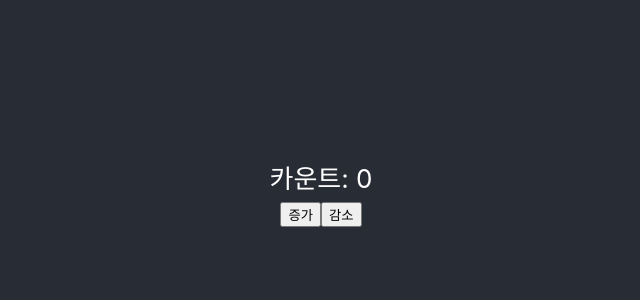
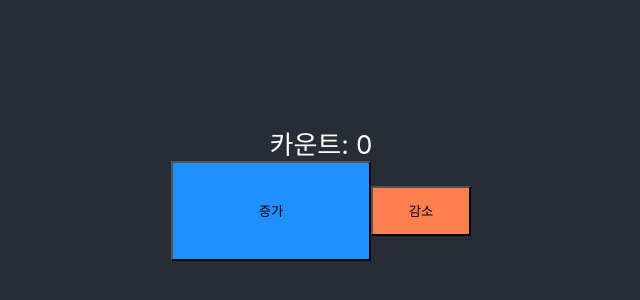
Before and after one commit to potato-school/front-preschool, a React (Create React App) app in the folder week1/reactjs/: page / in a window 1280 px wide. Shown: the part 208-508 px from the top of the page, without its empty margins (319-959 px from the left). Built offline with nearby package versions, Linux system fonts and the light colour scheme.

Commit message:
week1: react Button 컴포넌트 추가

```diff
--- a/week1/reactjs/src/counter/components/DecreaseButton.jsx
+++ b/week1/reactjs/src/counter/components/DecreaseButton.jsx
@@ -1,5 +1,6 @@
 import React from "react";
 import { useRecoilState } from "recoil";
+import Button from "../../shared/components/buttom";
 import { counterState } from "../store";
 
 export default function DecreaseButton() {
@@ -9,5 +10,12 @@ export default function DecreaseButton() {
     setCount(count - 1);
   };
 
-  return <button onClick={onClick}>감소</button>;
+  return (
+    <Button
+      label="감소"
+      size="small"
+      color="secondary"
+      onClick={onClick}
+    ></Button>
+  );
 }
--- a/week1/reactjs/src/counter/components/IncreaseButton.jsx
+++ b/week1/reactjs/src/counter/components/IncreaseButton.jsx
@@ -1,5 +1,6 @@
 import React from "react";
 import { useRecoilState } from "recoil";
+import Button from "../../shared/components/buttom";
 import { counterState } from "../store";
 
 export default function IncreaseButton() {
@@ -9,5 +10,7 @@ export default function IncreaseButton() {
     setCount(count + 1);
   };
 
-  return <button onClick={onClick}>증가</button>;
+  return (
+    <Button label="증가" size="medium" color="primary" onClick={onClick} />
+  );
 }
--- /dev/null
+++ b/week1/reactjs/src/shared/components/buttom/index.css
@@ -0,0 +1,22 @@
+.small {
+  width: 100px;
+  height: 50px;
+}
+
+.medium {
+  width: 200px;
+  height: 100px;
+}
+
+.large {
+  width: 300px;
+  height: 150px;
+}
+
+.primary {
+  background-color: dodgerblue;
+}
+
+.secondary {
+  background-color: coral;
+}
--- /dev/null
+++ b/week1/reactjs/src/shared/components/buttom/index.jsx
@@ -0,0 +1,11 @@
+import "./index.css";
+
+export default function Button({ label, size, color, onClick }) {
+  const buttonStyle = `${size} ${color}`;
+
+  return (
+    <button className={buttonStyle} onClick={onClick}>
+      {label}
+    </button>
+  );
+}
```
